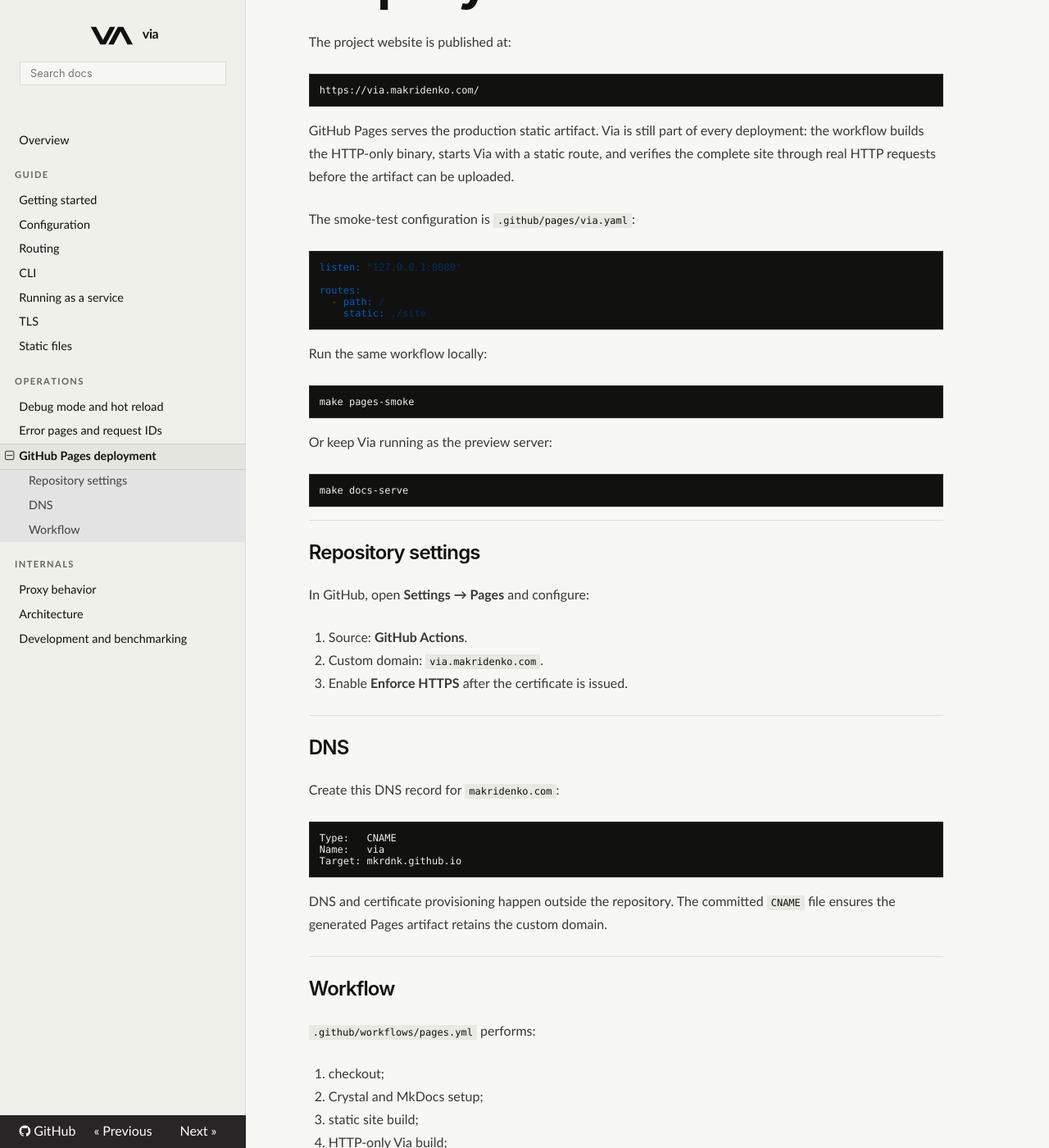
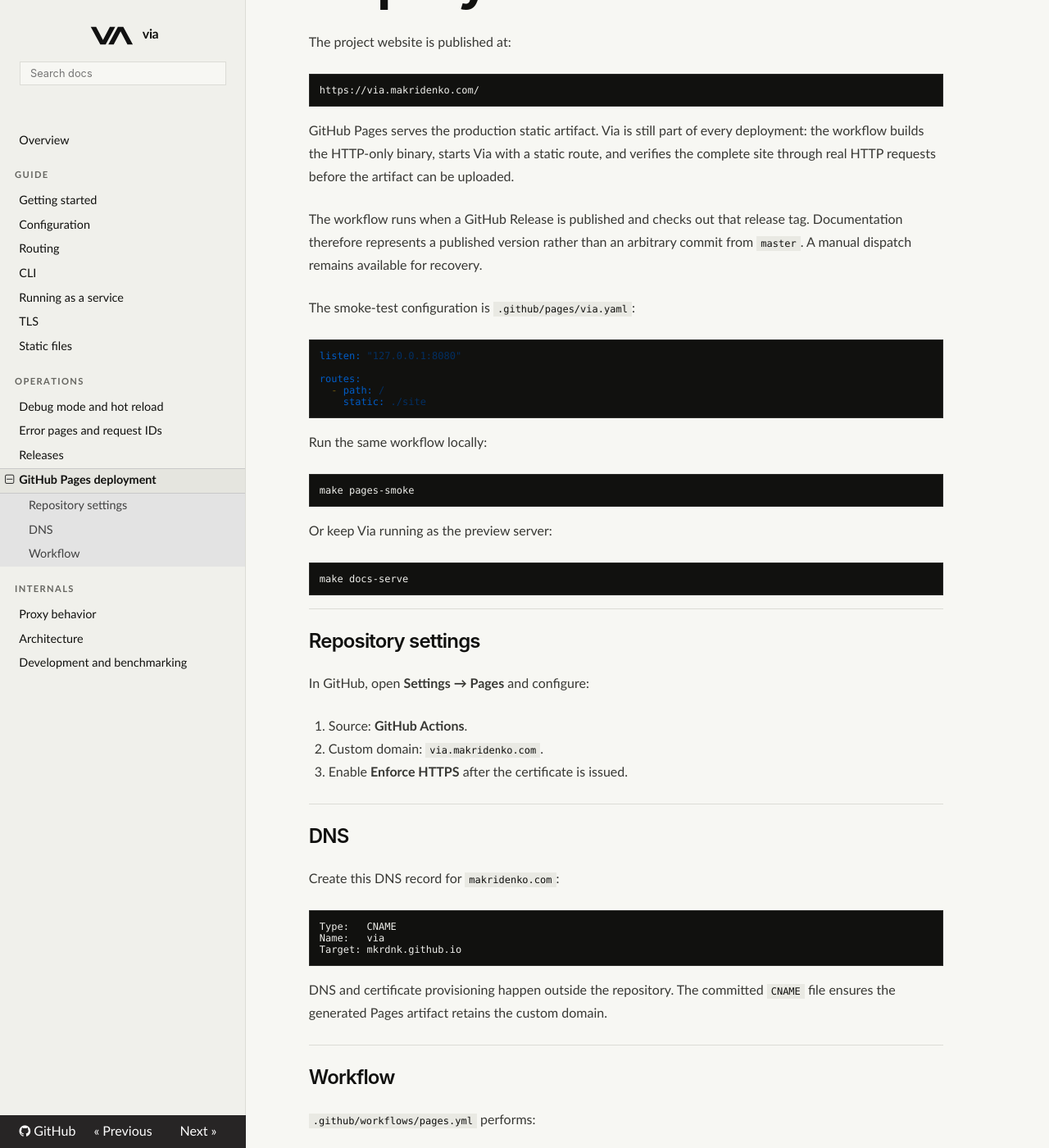
Before and after one commit to mkrdnk/via, an MkDocs documentation site: the page built from docs/deployment.md, in a window 1280 px wide and 1400 px high, scrolled down 336 px. Shown: the whole window at 82% size. Built offline with MkDocs 1.6.1, drawn with Linux system fonts in a browser that asks for light colours; nearby versions of some CDN libraries; some of the changed text lies outside the part shown.

```diff
--- a/docs/deployment.md
+++ b/docs/deployment.md
@@ -10,6 +10,11 @@ GitHub Pages serves the production static artifact. Via is still part of every
 deployment: the workflow builds the HTTP-only binary, starts Via with a static
 route, and verifies the complete site through real HTTP requests before the
 artifact can be uploaded.
+
+The workflow runs when a GitHub Release is published and checks out that
+release tag. Documentation therefore represents a published version rather
+than an arbitrary commit from `master`. A manual dispatch remains available
+for recovery.
 
 The smoke-test configuration is
 `.github/pages/via.yaml`:
@@ -59,7 +64,7 @@ DNS and certificate provisioning happen outside the repository. The committed
 
 `.github/workflows/pages.yml` performs:
 
-1. checkout;
+1. checkout of the published release tag;
 2. Crystal and MkDocs setup;
 3. static site build;
 4. HTTP-only Via build;
--- a/mkdocs.yml
+++ b/mkdocs.yml
@@ -20,6 +20,7 @@ nav:
   - Operations:
       - Debug mode and hot reload: hot-reload.md
       - Error pages and request IDs: errors.md
+      - Releases: releases.md
       - GitHub Pages deployment: deployment.md
   - Internals:
       - Proxy behavior: proxy-behavior.md
```
Also changed, not shown: docs/releases.md (added, +65 -0 lines), 3 other files.
